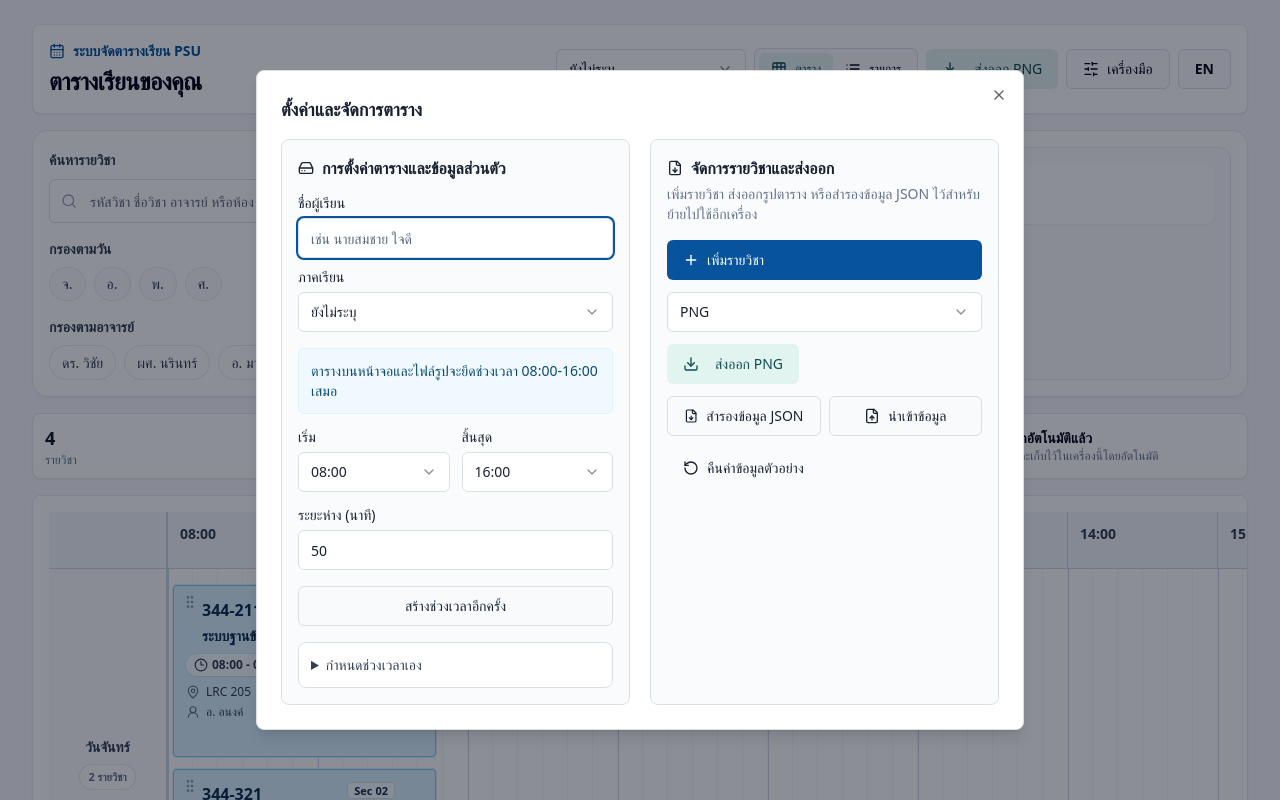
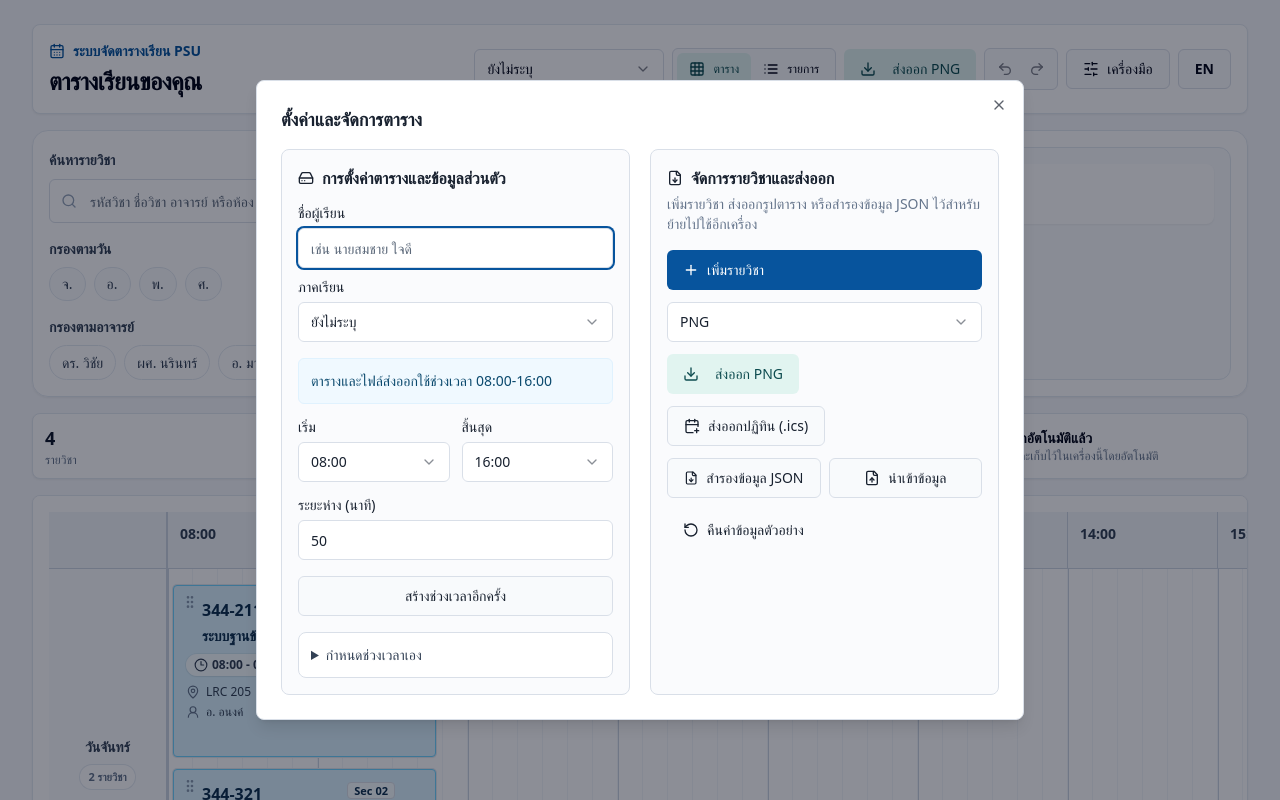
Before and after one commit to Thrrach/study-schedule, a Next.js app: page / in a window 1280 px wide. Both pictures are taken after a click on the button "เครื่องมือ". Shown: the top 800 px of the page. Built offline with nearby package versions, Linux system fonts and the light colour scheme.

Commit message:
feat: enhance timetable functionality with undo/redo support and ICS export feature

```diff
--- a/api/timetable.api.ts
+++ b/api/timetable.api.ts
@@ -11,9 +11,19 @@ export interface TimetableState {
   classes: ClassItem[];
   settings: TimetableSettings;
   hydrated: boolean;
+  past: TimetableSnapshot[];
+  future: TimetableSnapshot[];
   setHydrated: (value: boolean) => void;
   setClasses: (classes: ClassItem[]) => void;
   setSettings: (settings: TimetableSettings) => void;
+  replaceAll: (classes: ClassItem[], settings: TimetableSettings) => void;
+  undo: () => void;
+  redo: () => void;
+}
+
+interface TimetableSnapshot {
+  classes: ClassItem[];
+  settings: TimetableSettings;
 }
 
 function isRecord(value: unknown): value is Record<string, unknown> {
@@ -30,9 +40,45 @@ export const useTimetableApi = create<TimetableState>()(
       classes: normalizeClasses(sampleClasses),
       settings: defaultSettings,
       hydrated: false,
+      past: [],
+      future: [],
       setHydrated: (value) => set({ hydrated: value }),
-      setClasses: (classes) => set({ classes }),
-      setSettings: (settings) => set({ settings }),
+      setClasses: (classes) => set((state) => ({
+        classes,
+        past: [...state.past, snapshotOf(state)].slice(-50),
+        future: []
+      })),
+      setSettings: (settings) => set((state) => ({
+        settings,
+        past: [...state.past, snapshotOf(state)].slice(-50),
+        future: []
+      })),
+      replaceAll: (classes, settings) => set((state) => ({
+        classes,
+        settings,
+        past: [...state.past, snapshotOf(state)].slice(-50),
+        future: []
+      })),
+      undo: () => set((state) => {
+        const previous = state.past[state.past.length - 1];
+        if (!previous) return state;
+        return {
+          classes: previous.classes,
+          settings: previous.settings,
+          past: state.past.slice(0, -1),
+          future: [snapshotOf(state), ...state.future].slice(0, 50)
+        };
+      }),
+      redo: () => set((state) => {
+        const next = state.future[0];
+        if (!next) return state;
+        return {
+          classes: next.classes,
+          settings: next.settings,
+          past: [...state.past, snapshotOf(state)].slice(-50),
+          future: state.future.slice(1)
+        };
+      }),
     }),
     {
       name: "psu-timetable-builder",
@@ -50,10 +96,16 @@ export const useTimetableApi = create<TimetableState>()(
         return {
           ...current,
           classes: normalizeClasses(state.classes ?? current.classes),
-          settings: normalizeSettings(state.settings, current.settings)
+          settings: normalizeSettings(state.settings, current.settings),
+          past: [],
+          future: []
         };
       },
       onRehydrateStorage: () => (state) => state?.setHydrated(true)
     }
   )
 );
+
+function snapshotOf(state: Pick<TimetableState, "classes" | "settings">): TimetableSnapshot {
+  return { classes: state.classes, settings: state.settings };
+}
--- a/app/page.tsx
+++ b/app/page.tsx
@@ -4,6 +4,7 @@ import { ChangeEvent, useEffect, useMemo, useRef, useState } from "react";
 import {
   ArrowDown,
   ArrowUp,
+  CalendarPlus,
   CalendarDays,
   CheckCircle2,
   FileDown,
@@ -14,9 +15,11 @@ import {
   Plus,
   Search,
   RotateCcw,
+  Redo2,
   SlidersHorizontal,
   Trash2,
   TriangleAlert,
+  Undo2,
   X
 } from "lucide-react";
 import { ClassForm } from "@/components/ClassForm";
@@ -33,6 +36,7 @@ import { useToast } from "@/components/toast";
 import { defaultSettings } from "@/data/sample-data";
 import { useTimetableController } from "@/controllers/timetable.controller";
 import { buildTimeOptions, generateTimeSlots, isValidTime, minutesToTime, normalizeTimeSlots, timeToMinutes } from "@/lib/time";
+import { buildIcs } from "@/lib/calendar";
 import { normalizeClasses, safeDays } from "@/lib/subject-utils";
 import { cn } from "@/lib/utils";
 import type { ClassItem, ImageFormat, TimetableBackup, TimetableSettings } from "@/types/timetable";
@@ -50,9 +54,6 @@ type ViewMode = "grid" | "list";
 type WeekDay = ClassItem["days"][number];
 type SortBy = "day" | "time" | "code" | "name";
 
-const DISPLAY_START = "08:00";
-const DISPLAY_END = "16:00";
-
 export default function Home() {
   const fileInputRef = useRef<HTMLInputElement>(null);
   const { toast } = useToast();
@@ -67,7 +68,11 @@ export default function Home() {
     updateSettings,
     resetSample,
     replaceAll,
-    findOverlaps
+    findOverlaps,
+    undo,
+    redo,
+    canUndo,
+    canRedo
   } = useTimetableController();
   const { t, language } = useTranslation();
 
@@ -89,10 +94,7 @@ export default function Home() {
   const [selectedInstructors, setSelectedInstructors] = useState<string[]>([]);
 
   const safeClasses = useMemo(() => normalizeClasses(classes), [classes]);
-  const displayedSettings = useMemo(
-    () => ({ ...settings, startTime: DISPLAY_START, endTime: DISPLAY_END, timeSlots: defaultSettings.timeSlots }),
-    [settings]
-  );
+  const displayedSettings = settings;
   const timeOptions = useMemo(() => generateTimeSlots(displayedSettings), [displayedSettings]);
   const semesterOptions = useMemo(() => buildSemesterOptions(settings.semester), [settings.semester]);
   const overlaps = draft ? findOverlaps(draft, editingClass?.id) : [];
@@ -111,6 +113,32 @@ export default function Home() {
     [safeClasses, searchTerm, sortBy, selectedDays, selectedInstructors]
   );
 
+  useEffect(() => {
+    function handleHistoryShortcut(event: KeyboardEvent) {
+      const target = event.target as HTMLElement | null;
+      const isEditingText = target?.matches("input, textarea, select, [contenteditable='true']");
+      if (isEditingText || !(event.ctrlKey || event.metaKey)) return;
+
+      const key = event.key.toLowerCase();
+      if (key === "z" && event.shiftKey) {
+        if (!canRedo) return;
+        event.preventDefault();
+        redo();
+      } else if (key === "z") {
+        if (!canUndo) return;
+        event.preventDefault();
+        undo();
+      } else if (key === "y") {
+        if (!canRedo) return;
+        event.preventDefault();
+        redo();
+      }
+    }
+
+    window.addEventListener("keydown", handleHistoryShortcut);
+    return () => window.removeEventListener("keydown", handleHistoryShortcut);
+  }, [canRedo, canUndo, redo, undo]);
+
   function openNewForm(defaults: Partial<ClassPayload> = {}) {
     setEditingClass(null);
     setDraft(null);
@@ -120,7 +148,7 @@ export default function Home() {
 
   function openNewFormAt(day: WeekDay, startTime: string) {
     const start = timeToMinutes(startTime);
-    const end = Math.min(start + 50, timeToMinutes(DISPLAY_END));
+    const end = Math.min(start + 50, timeToMinutes(settings.endTime));
     openNewForm({
       days: [day],
       startTime,
@@ -186,6 +214,17 @@ export default function Home() {
     URL.revokeObjectURL(url);
   }
 
+  function exportIcs() {
+    const ics = buildIcs(safeClasses, settings.semester ? `PSU Timetable - ${settings.semester}` : "PSU Timetable");
+    const blob = new Blob([ics], { type: "text/calendar;charset=utf-8" });
+    const url = URL.createObjectURL(blob);
+    const link = document.createElement("a");
+    link.href = url;
+    link.download = "psu-timetable.ics";
+    link.click();
+    URL.revokeObjectURL(url);
+  }
+
   async function importJson(event: ChangeEvent<HTMLInputElement>) {
     const file = event.target.files?.[0];
     if (!file) return;
@@ -242,6 +281,14 @@ export default function Home() {
               </div>
 
               <ExportButton targetId="timetable-export" format={imageFormat} onBeforeExport={() => setExportDate(formatExportDate(dayjs(), language))} />
+              <div className="inline-flex rounded-md border bg-slate-50 p-1" aria-label="history">
+                <Button type="button" variant="ghost" size="icon" className="h-8 w-8" onClick={undo} disabled={!canUndo} aria-label={t("history.undo")} title={t("history.undo")}>
+                  <Undo2 className="h-4 w-4" />
+                </Button>
+                <Button type="button" variant="ghost" size="icon" className="h-8 w-8" onClick={redo} disabled={!canRedo} aria-label={t("history.redo")} title={t("history.redo")}>
+                  <Redo2 className="h-4 w-4" />
+                </Button>
+              </div>
               <Button type="button" variant="outline" className="w-full sm:w-auto" onClick={() => setToolsOpen(true)}>
                 <SlidersHorizontal className="h-4 w-4" />
                 {t("app.tools")}
@@ -422,7 +469,7 @@ export default function Home() {
         <section className="grid grid-cols-2 gap-2 sm:grid-cols-4 no-print">
           <Metric label={t("metrics.courses")} value={safeClasses.length.toString()} />
           <Metric label={t("metrics.overlaps")} value={totalOverlaps.toString()} tone={totalOverlaps > 0 ? "warning" : "success"} />
-          <Metric label={t("metrics.displayTime")} value={`${DISPLAY_START}-${DISPLAY_END}`} />
+          <Metric label={t("metrics.displayTime")} value={`${settings.startTime}-${settings.endTime}`} />
           <div className="flex items-center gap-3 rounded-lg border border-slate-200 bg-white px-3 py-2.5 shadow-sm">
             <CheckCircle2 className="h-5 w-5 shrink-0 text-emerald-600" />
             <div className="min-w-0">
@@ -436,6 +483,8 @@ export default function Home() {
           <div className={cn(viewMode === "grid" ? "absolute left-[-10000px] top-0 md:static" : "absolute left-[-10000px] top-0 w-max")}>
             <TimetableGrid
               classes={filteredClasses}
+              startTime={settings.startTime}
+              endTime={settings.endTime}
               exportMeta={{ semester: settings.semester ?? "", studentName: settings.studentName ?? "", exportedAt: exportDate }}
               onDropClass={handleMoveClass}
               onAddClassAt={openNewFormAt}
@@ -462,8 +511,8 @@ export default function Home() {
             defaultValue={newClassDefaults}
             overlaps={overlaps}
             timeOptions={timeOptions}
-            timetableStart={DISPLAY_START}
-            timetableEnd={DISPLAY_END}
+            timetableStart={settings.startTime}
+            timetableEnd={settings.endTime}
             onPreview={setDraft}
             onCancel={() => setFormOpen(false)}
             onSubmit={(payload) => {
@@ -516,6 +565,10 @@ export default function Home() {
                   </SelectContent>
                 </Select>
                 <ExportButton targetId="timetable-export" format={imageFormat} onBeforeExport={() => setExportDate(formatExportDate(dayjs(), language))} />
+                <Button variant="outline" onClick={exportIcs}>
+                  <CalendarPlus className="h-4 w-4" />
+                  {t("tools.exportIcs")}
+                </Button>
                 <div className="grid grid-cols-2 gap-2">
                   <Button variant="outline" onClick={exportJson}>
                     <FileDown className="h-4 w-4" />
@@ -607,7 +660,7 @@ function SettingsForm({
   onChange: (settings: TimetableSettings) => void;
   semesterOptions: string[];
 }) {
-  const { t } = useTranslation();
+  const { t, language } = useTranslation();
   const baseTimeOptions = useMemo(() => buildTimeOptions(10), []);
   const slots = useMemo(
     () => generateTimeSlots(settings),
@@ -678,7 +731,9 @@ function SettingsForm({
       </div>
 
       <div className="rounded-md border border-sky-100 bg-sky-50 p-3 text-sm text-sky-900">
-        {t("settings.timeNote", { start: DISPLAY_START, end: DISPLAY_END })}
+        {language === "en"
+          ? `The timetable and exported files use ${settings.startTime}-${settings.endTime}`
+          : `ตารางและไฟล์ส่งออกใช้ช่วงเวลา ${settings.startTime}-${settings.endTime}`}
       </div>
 
       <div className="grid grid-cols-2 gap-3">
--- a/components/TimetableGrid.tsx
+++ b/components/TimetableGrid.tsx
@@ -10,8 +10,6 @@ import type { ClassItem, WeekDay } from "@/types/timetable";
 import { weekDays } from "@/types/timetable";
 import { useTranslation } from "@/lib/i18n";
 
-const TIMETABLE_START = "08:00";
-const TIMETABLE_END = "16:00";
 const HOUR_COLUMN_WIDTH = 150;
 const DAY_COLUMN_WIDTH = 118;
 const DROP_STEP_MINUTES = 10;
@@ -21,6 +19,8 @@ const ROW_VERTICAL_PADDING = 10;
 
 interface TimetableGridProps {
   classes: ClassItem[];
+  startTime: string;
+  endTime: string;
   exportMeta: {
     semester: string;
     studentName: string;
@@ -36,6 +36,8 @@ interface TimetableGridProps {
 
 export function TimetableGrid({
   classes,
+  startTime,
+  endTime,
   exportMeta,
   onDropClass,
   onAddClassAt,
@@ -46,7 +48,10 @@ export function TimetableGrid({
 }: TimetableGridProps) {
   const { language } = useTranslation();
   const safeClasses = Array.isArray(classes) ? classes : [];
-  const { timelineStart, timelineEnd, timelineWidth, hourLabels } = useMemo(() => buildTimeline(), []);
+  const { timelineStart, timelineEnd, timelineWidth, hourLabels } = useMemo(
+    () => buildTimeline(startTime, endTime),
+    [startTime, endTime]
+  );
   const gridWidth = DAY_COLUMN_WIDTH + timelineWidth;
 
   return (
@@ -345,9 +350,9 @@ function clamp(value: number, min: number, max: number) {
   return Math.min(Math.max(value, min), max);
 }
 
-function buildTimeline() {
-  const timelineStart = TIMETABLE_START;
-  const timelineEnd = TIMETABLE_END;
+function buildTimeline(startTime: string, endTime: string) {
+  const timelineStart = startTime;
+  const timelineEnd = endTime;
   const timelineWidth = durationToWidth(timelineStart, timelineEnd, HOUR_COLUMN_WIDTH);
 
   return {
--- a/controllers/timetable.controller.ts
+++ b/controllers/timetable.controller.ts
@@ -7,7 +7,19 @@ import { defaultSettings, sampleClasses } from "@/data/sample-data";
 import type { ClassItem, TimetableBackup, TimetableSettings, WeekDay } from "@/types/timetable";
 
 export function useTimetableController() {
-  const { classes, settings, hydrated, setHydrated, setClasses, setSettings } = useTimetableApi();
+  const {
+    classes,
+    settings,
+    hydrated,
+    past,
+    future,
+    setHydrated,
+    setClasses,
+    setSettings,
+    replaceAll: replaceStoredState,
+    undo,
+    redo
+  } = useTimetableApi();
 
   const addClass = (item: Omit<ClassItem, "id" | "createdAt" | "updatedAt">) => {
     const newClass = timetableService.createClass(item);
@@ -45,13 +57,14 @@ export function useTimetableController() {
   };
 
   const resetSample = () => {
-    setClasses(normalizeClasses(sampleClasses));
-    setSettings(defaultSettings);
+    replaceStoredState(normalizeClasses(sampleClasses), defaultSettings);
   };
 
   const replaceAll = (backup: TimetableBackup) => {
-    setClasses(normalizeClasses(backup.classes));
-    setSettings(normalizeSettings(backup.settings, defaultSettings));
+    replaceStoredState(
+      normalizeClasses(backup.classes),
+      normalizeSettings(backup.settings, defaultSettings)
+    );
   };
 
   const findOverlaps = (candidate: Omit<ClassItem, "id" | "createdAt" | "updatedAt">, ignoreId?: string) => {
@@ -71,6 +84,10 @@ export function useTimetableController() {
     updateSettings,
     resetSample,
     replaceAll,
+    undo,
+    redo,
+    canUndo: past.length > 0,
+    canRedo: future.length > 0,
     findOverlaps
   };
 }
--- /dev/null
+++ b/lib/calendar.ts
@@ -0,0 +1,100 @@
+import type { ClassItem, Day } from "@/types/timetable";
+
+const dayCodes: Record<Day, string> = {
+  Monday: "MO",
+  Tuesday: "TU",
+  Wednesday: "WE",
+  Thursday: "TH",
+  Friday: "FR"
+};
+
+const dayOffsets: Record<Day, number> = {
+  Monday: 0,
+  Tuesday: 1,
+  Wednesday: 2,
+  Thursday: 3,
+  Friday: 4
+};
+
+export function buildIcs(classes: ClassItem[], calendarName = "PSU Timetable") {
+  const monday = getMonday(new Date());
+  const events = classes
+    .filter((item) => item.days.length > 0)
+    .map((item) => buildEvent(item, monday))
+    .join("\r\n");
+
+  return [
+    "BEGIN:VCALENDAR",
+    "VERSION:2.0",
+    "PRODID:-//PSU Timetable Builder//EN",
+    "CALSCALE:GREGORIAN",
+    `X-WR-CALNAME:${escapeText(calendarName)}`,
+    "BEGIN:VTIMEZONE",
+    "TZID:Asia/Bangkok",
+    "X-LIC-LOCATION:Asia/Bangkok",
+    "BEGIN:STANDARD",
+    "TZOFFSETFROM:+0700",
+    "TZOFFSETTO:+0700",
+    "TZNAME:ICT",
+    "DTSTART:19700101T000000",
+    "END:STANDARD",
+    "END:VTIMEZONE",
+    events,
+    "END:VCALENDAR",
+    ""
+  ].filter(Boolean).join("\r\n");
+}
+
+function buildEvent(item: ClassItem, monday: Date) {
+  const firstDay = item.days[0];
+  const occurrence = new Date(monday);
+  occurrence.setDate(monday.getDate() + dayOffsets[firstDay]);
+
+  const start = formatLocalDateTime(occurrence, item.startTime);
+  const end = formatLocalDateTime(occurrence, item.endTime);
+  const byDay = item.days.map((day) => dayCodes[day]).join(",");
+  const description = [
+    item.instructor ? `Instructor: ${item.instructor}` : "",
+    item.section ? `Section: ${item.section}` : "",
+    item.note ?? ""
+  ].filter(Boolean).join("\\n");
+
+  return [
+    "BEGIN:VEVENT",
+    `UID:${item.id}@psu-timetable.local`,
+    `DTSTAMP:${formatUtcDateTime(new Date())}`,
+    `DTSTART;TZID=Asia/Bangkok:${start}`,
+    `DTEND;TZID=Asia/Bangkok:${end}`,
+    `RRULE:FREQ=WEEKLY;BYDAY=${byDay}`,
+    `SUMMARY:${escapeText(`${item.courseCode} ${item.courseName}`.trim())}`,
+    `LOCATION:${escapeText(item.room)}`,
+    `DESCRIPTION:${escapeText(description)}`,
+    "END:VEVENT"
+  ].join("\r\n");
+}
+
+function getMonday(date: Date) {
+  const monday = new Date(date.getFullYear(), date.getMonth(), date.getDate());
+  const day = monday.getDay();
+  monday.setDate(monday.getDate() + (day === 0 ? -6 : 1 - day));
+  return monday;
+}
+
+function formatLocalDateTime(date: Date, time: string) {
+  const datePart = [date.getFullYear(), date.getMonth() + 1, date.getDate()]
+    .map((value) => value.toString().padStart(2, "0"))
+    .join("");
+  return `${datePart}T${time.replace(":", "")}00`;
+}
+
+function formatUtcDateTime(date: Date) {
+  return date.toISOString().replace(/[-:]/g, "").replace(/\.\d{3}Z$/, "Z");
+}
+
+function escapeText(value: string) {
+  return value
+    .replace(/\\/g, "\\\\")
+    .replace(/;/g, "\\;")
+    .replace(/,/g, "\\,")
+    .replace(/\r?\n/g, "\\n");
+}
--- a/lib/i18n.ts
+++ b/lib/i18n.ts
@@ -1,6 +1,9 @@
 import { useTimetableApi } from "@/api/timetable.api";
 
 const th = {
+  "history.undo": "ย้อนกลับ",
+  "history.redo": "ทำซ้ำ",
+  "tools.exportIcs": "ส่งออกปฏิทิน (.ics)",
   // App Header
   "app.title": "ระบบจัดตารางเรียน PSU",
   "app.subtitle": "ตารางเรียนของคุณ",
@@ -52,7 +55,7 @@ const th = {
   // Settings Form
   "settings.studentName": "ชื่อผู้เรียน",
   "settings.studentNamePlaceholder": "เช่น นายสมชาย ใจดี",
-  "settings.timeNote": "ตารางบนหน้าจอและไฟล์รูปจะยึดช่วงเวลา {start}-{end} เสมอ",
+  "settings.timeNote": "ตารางและไฟล์ส่งออกใช้ช่วงเวลา {start}-{end}",
   "settings.start": "เริ่ม",
   "settings.end": "สิ้นสุด",
   "settings.interval": "ระยะห่าง (นาที)",
@@ -107,6 +110,9 @@ const th = {
 };
 
 const en: typeof th = {
+  "history.undo": "Undo",
+  "history.redo": "Redo",
+  "tools.exportIcs": "Export Calendar (.ics)",
   "app.title": "PSU Timetable System",
   "app.subtitle": "Your Timetable",
   "app.semester": "Semester",
```
